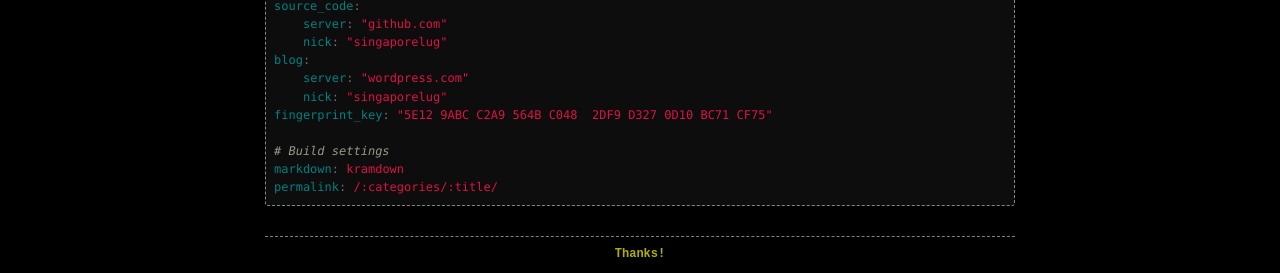
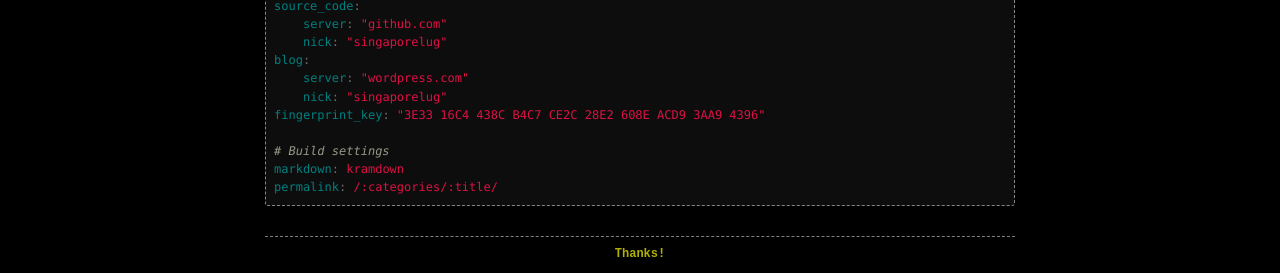
Before and after one commit to SingaporeLUG/singaporelug.org, a Jekyll site: the page built from index.md, in a window 1280 px wide. Shown: the part 996-1269 px from the top of the page. Built offline with Jekyll 4.4.1, drawn with Linux system fonts in a browser that asks for light colours; our own code applies the rules of GitHub Pages for plain Markdown files.

Commit message:
add fingerprint

```diff
--- a/index.md
+++ b/index.md
@@ -46,7 +46,7 @@ source_code:
 blog:
     server: "wordpress.com"
     nick: "singaporelug"
-fingerprint_key: "5E12 9ABC C2A9 564B C048  2DF9 D327 0D10 BC71 CF75"
+fingerprint_key: "3E33 16C4 438C B4C7 CE2C 28E2 608E ACD9 3AA9 4396"
 
 # Build settings
 markdown: kramdown
```
